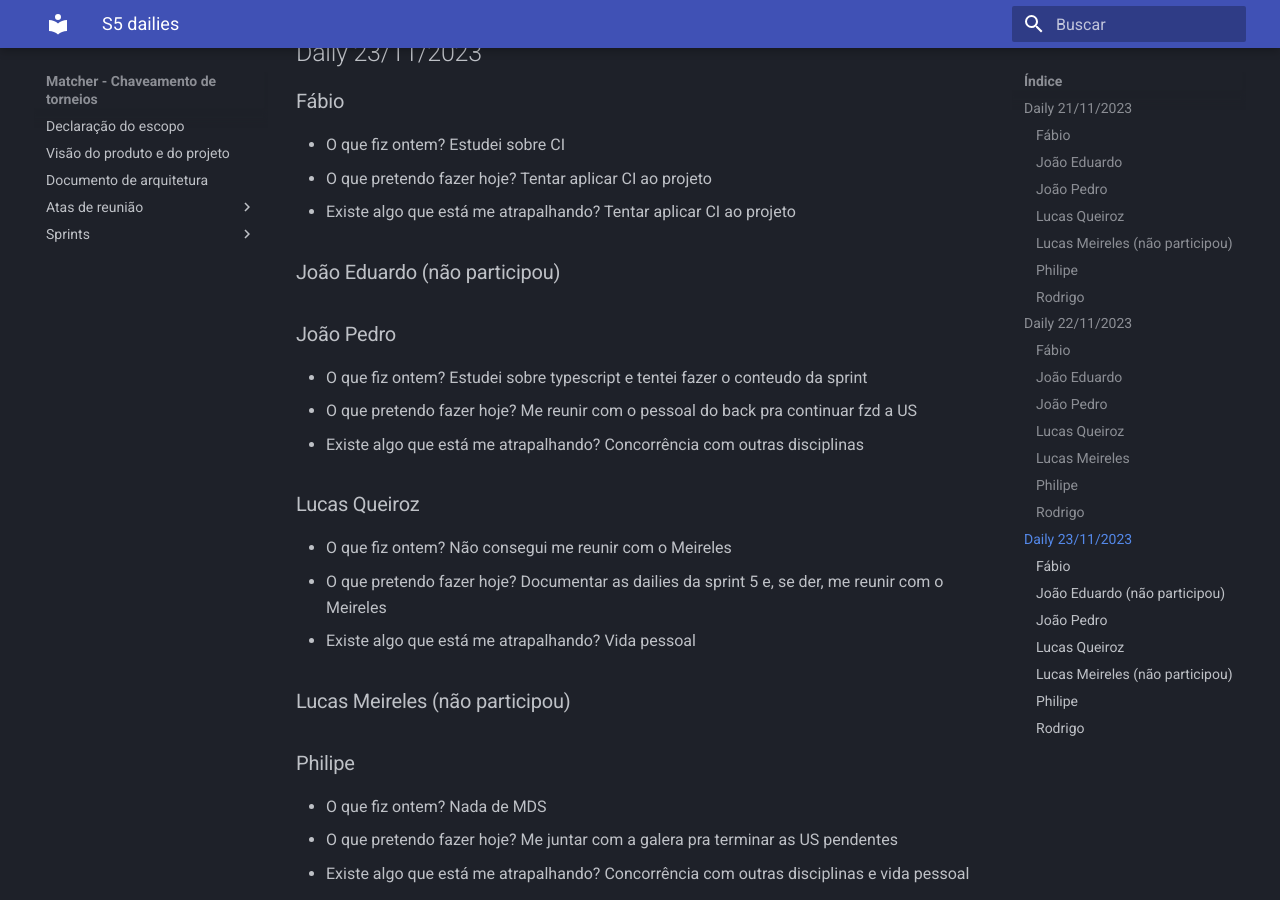
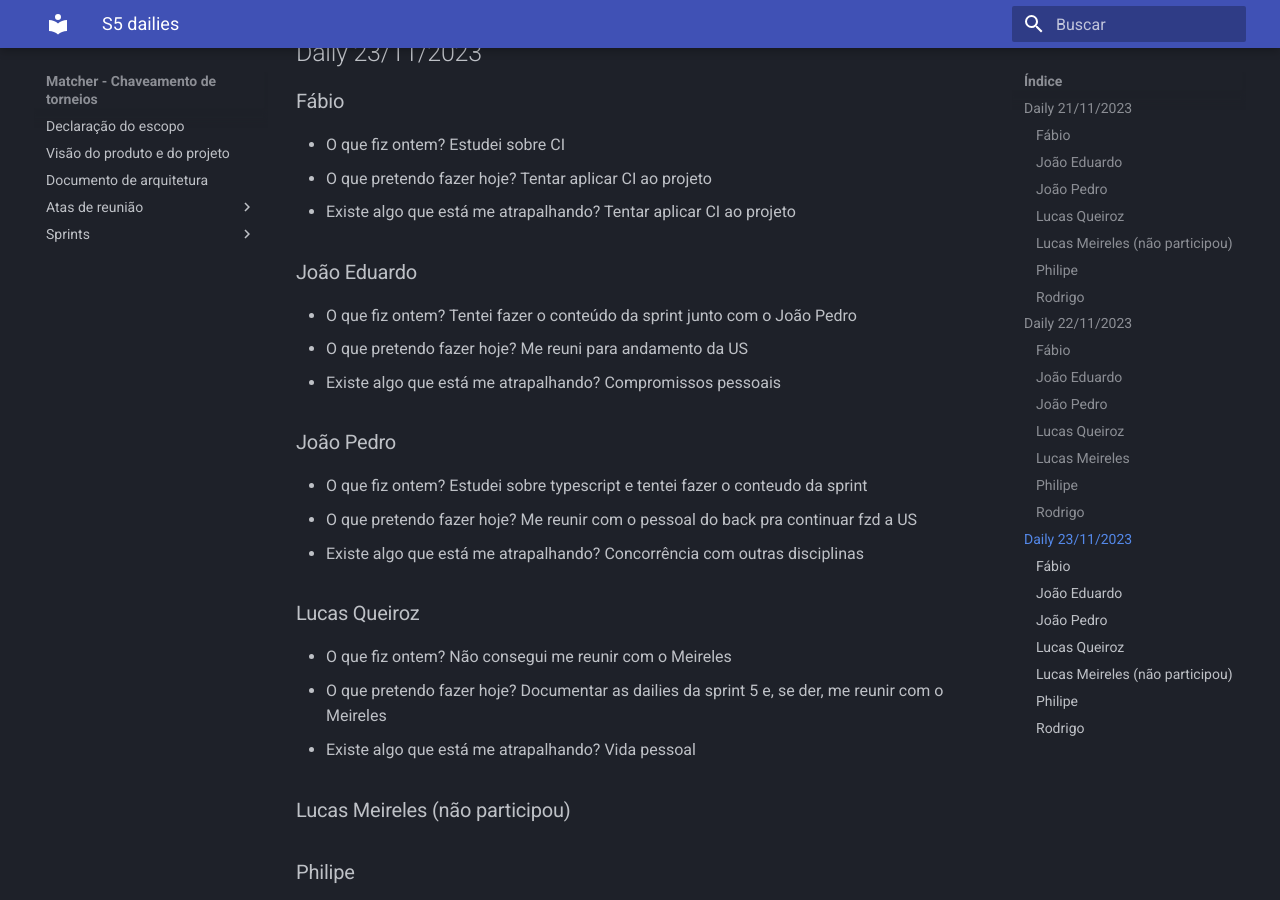
Before and after one commit to FGA0138-MDS-Ajax/2023-2-SIRIUS, an MkDocs documentation site: the page built from docs/sprints/sprint-5/s5-dailies.md, in a window 1280 px wide and 900 px high, scrolled down 2724 px. Built offline with MkDocs 1.6.1 and Material for MkDocs 9.7.7, drawn with Linux system fonts in a browser that asks for light colours.

Commit message:
Adição da participação do joão eduardo

```diff
--- a/docs/sprints/sprint-5/s5-dailies.md
+++ b/docs/sprints/sprint-5/s5-dailies.md
@@ -73,7 +73,10 @@
 - O que pretendo fazer hoje? Tentar aplicar CI ao projeto
 - Existe algo que está me atrapalhando? Tentar aplicar CI ao projeto
 
-### João Eduardo (não participou)
+### João Eduardo
+- O que fiz ontem? Tentei fazer o conteúdo da sprint junto com o João Pedro
+- O que pretendo fazer hoje? Me reuni para andamento da US
+- Existe algo que está me atrapalhando? Compromissos pessoais
 
 ### João Pedro
 - O que fiz ontem? Estudei sobre typescript e tentei fazer o conteudo da sprint
```
